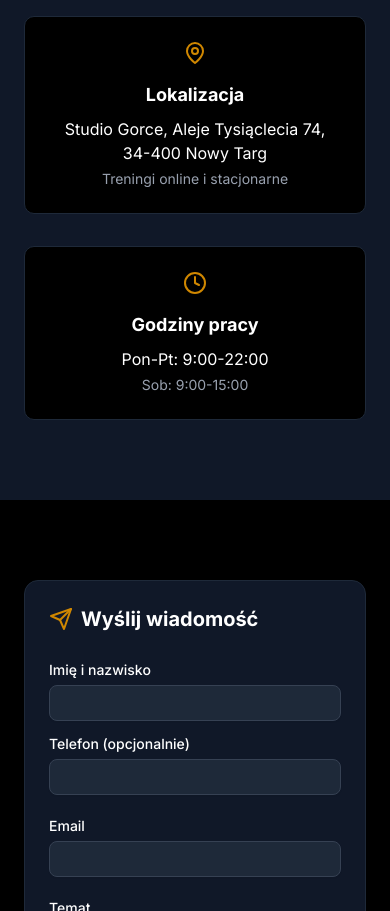
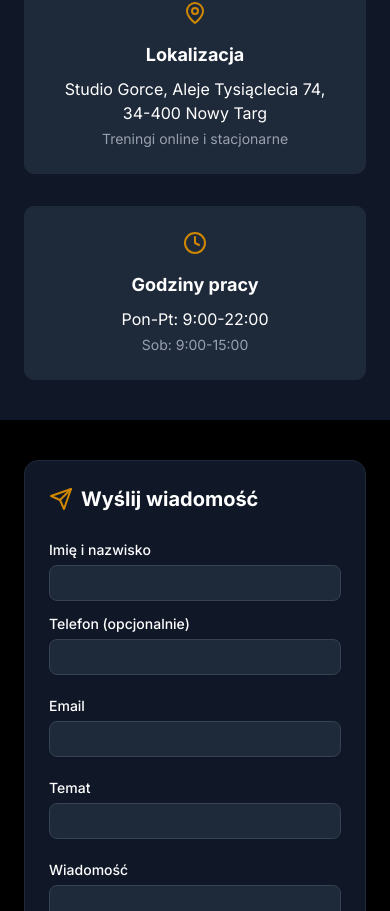
Before and after one commit to Pyndzelek/rozmus-web, a Next.js app: page /kontakt in a window 390 px wide. Shown: the part 813-1724 px from the top of the page. Built offline with nearby package versions, Linux system fonts and the light colour scheme; no server answers.

Commit message:
Contact page colors

```diff
--- a/src/app/kontakt/page.tsx
+++ b/src/app/kontakt/page.tsx
@@ -61,13 +61,13 @@ export default function ContactPage() {
       </section>
 
       {/* Contact Info Section */}
-      <section className="py-20 bg-gray-900">
+      <section className="md:py-20 py-10 bg-gray-900">
         <div className="max-w-7xl mx-auto px-6">
           <div className="grid md:grid-cols-2 lg:grid-cols-4 gap-8">
             {contactInfo.map((info, index) => (
               <motion.div
                 key={index}
-                className="text-center p-6 bg-black rounded-lg border border-gray-800"
+                className="text-center p-6 bg-gray-800 rounded-lg border border-gray-800"
                 initial={{ y: 50, opacity: 0 }}
                 whileInView={{ y: 0, opacity: 1 }}
                 viewport={{ once: true }}
--- a/src/components/forms/contact-form-v2.tsx
+++ b/src/components/forms/contact-form-v2.tsx
@@ -97,7 +97,7 @@ export default function ContactForm() {
   };
 
   return (
-    <section className="py-20">
+    <section className="md:py-20 py-10">
       <div className="max-w-7xl mx-auto px-6">
         <div className="grid lg:grid-cols-2 gap-12 items-start">
           <motion.div
```
